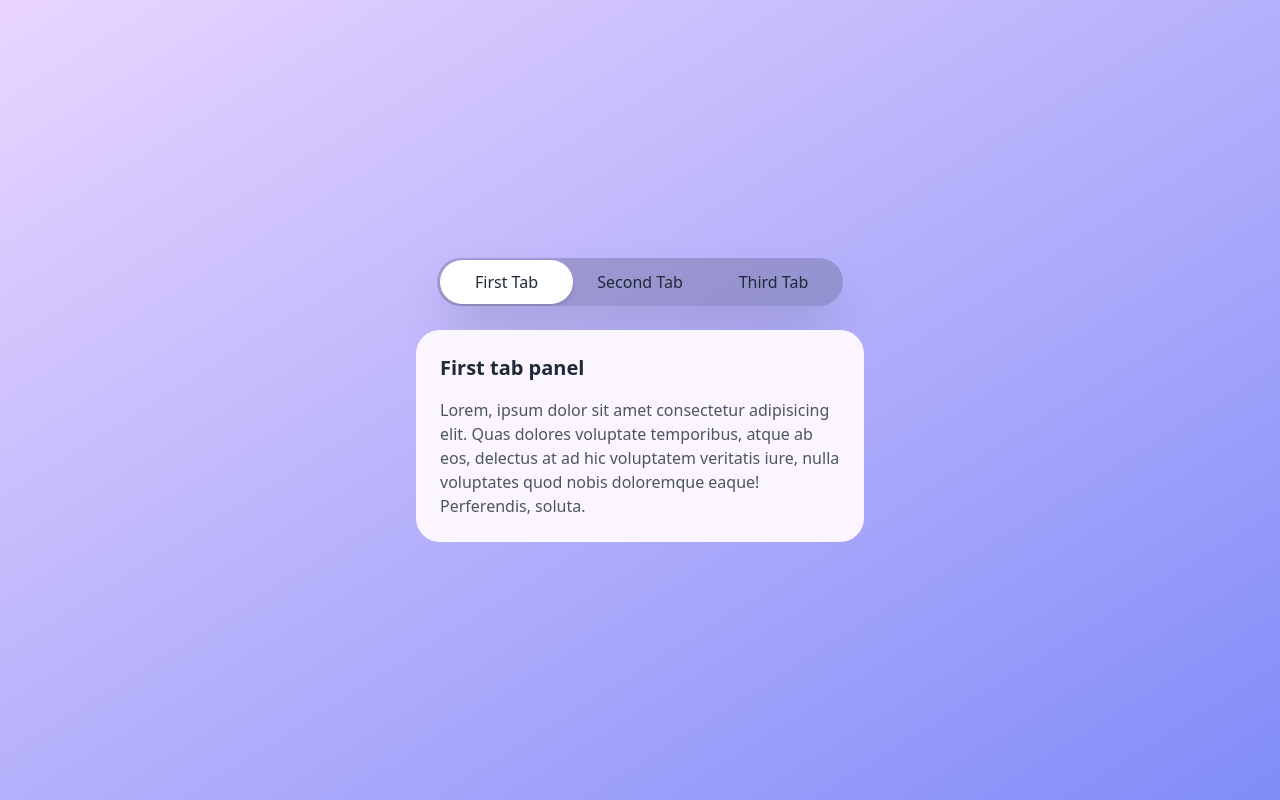
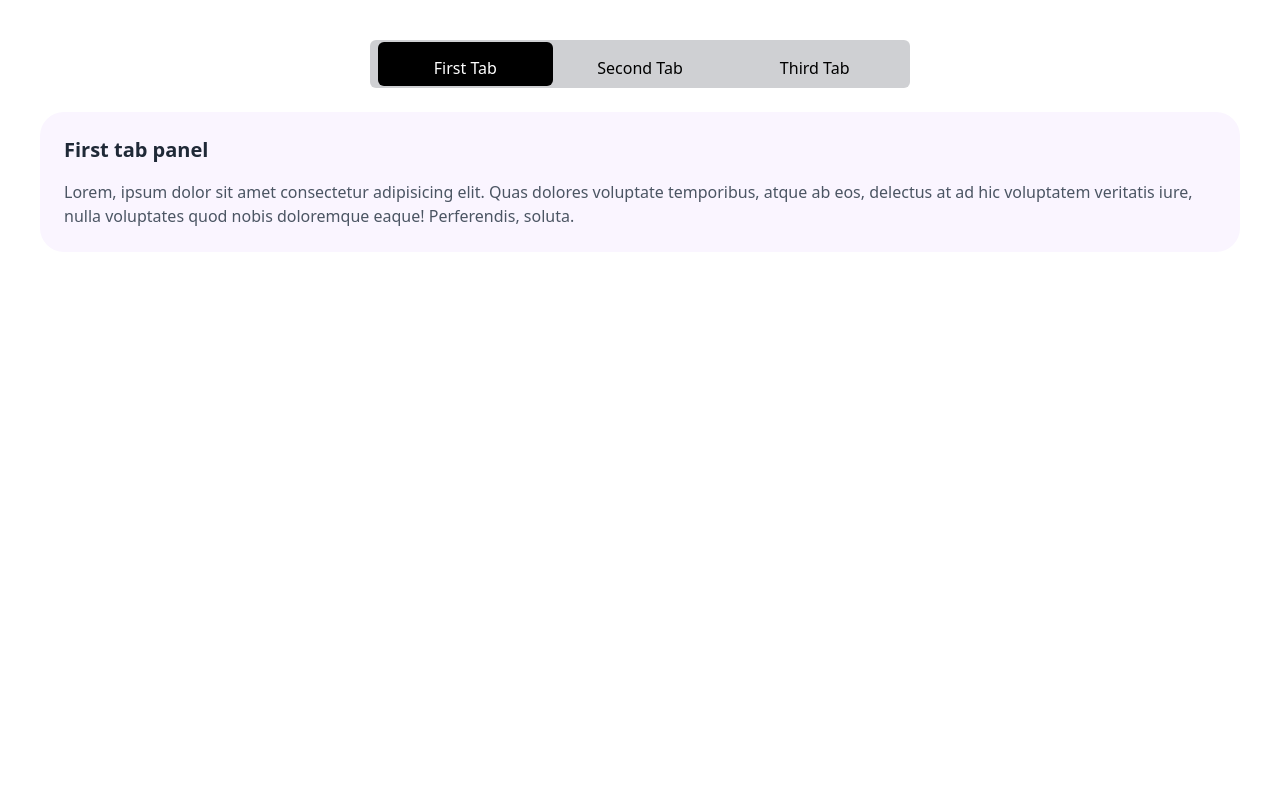
Before and after one commit to m6code/tabbed_view, a website built with Vite: page index.html in a window 1280 px wide. Both pictures are taken after a click on the tab "First Tab". Built offline with nearby package versions, Linux system fonts and the light colour scheme.

Commit message:
Dynamically style and resize active tabs

```diff
--- a/index.html
+++ b/index.html
@@ -3,21 +3,20 @@
   <head>
     <meta charset="UTF-8" />
     <link rel="icon" type="image/svg+xml" href="./javascript.svg" />
+    <link rel="stylesheet" href="style.css">
     <meta name="viewport" content="width=device-width, initial-scale=1.0" />
     <title>Playing with Tabs</title>
   </head>
-  <body
-    class="flex min-h-screen items-center bg-gradient-to-br from-purple-200 to-indigo-400"
-  >
-    <div class="mx-auto max-w-3xl px-8 sm:px-0">
-      <div class="sm:mx-auto sm:w-7/12">
+  <body class="p-10">
+    <div class="max-full mx-auto px-8 sm:px-0">
+      <div class="sm:mx-auto sm:w-full">
         <div
           role="tablist"
           aria-label="tabs"
-          class="shadow-900/20 relative mx-auto grid h-12 w-max grid-cols-3 items-center overflow-hidden rounded-full bg-gray-900/20 px-[3px] shadow-2xl transition"
+          class="shadow-900/20 relative mx-auto grid h-12 w-full max-w-[540px] grid-cols-3 items-center overflow-hidden rounded-md bg-gray-900/20 p-[8px] transition"
         >
           <div
-            class="indicator absolute bottom-0 left-0 top-0 my-auto h-11 rounded-full bg-white shadow-md"
+            class="indicator absolute bottom-0 left-0 top-0 my-auto h-11 rounded-md bg-[#000]"
           ></div>
           <button
             role="tab"
@@ -27,7 +26,7 @@
             tabindex="0"
             class="tab relative block h-10 rounded-full px-6"
           >
-            <span class="text-gray-800">First Tab</span>
+            <span class="text-white" id="panel-1-btn">First Tab</span>
           </button>
           <button
             role="tab"
@@ -37,7 +36,7 @@
             tabindex="-1"
             class="tab relative block h-10 rounded-full px-6"
           >
-            <span class="text-gray-800">Second Tab</span>
+            <span id="panel-2-btn">Second Tab</span>
           </button>
           <button
             role="tab"
@@ -47,7 +46,7 @@
             tabindex="-1"
             class="tab relative block h-10 rounded-full px-6"
           >
-            <span class="text-gray-800">Third Tab</span>
+            <span id="panel-3-btn">Third Tab</span>
           </button>
         </div>
         <div class="relative mt-6 rounded-3xl bg-purple-50">
--- a/main.js
+++ b/main.js
@@ -1,23 +1,29 @@
 import './tailwind.css'
-import { setupCounter } from './counter.js'
+
 
 let tabs = document.querySelectorAll('.tab')
 let indicator = document.querySelector('.indicator')
+let btn1 = document.getElementById('panel-1-btn')
+let btn2 = document.getElementById('panel-2-btn')
+let btn3 = document.getElementById('panel-3-btn')
 let panels = document.querySelectorAll('.tab-panel')
 
 drawIndicator(tabs[0]);
+window.onresize = drawIndicator(tabs[0])
 
 tabs.forEach(tab => {
   tab.addEventListener('click', () => {
     let tabTarget = tab.getAttribute('aria-controls')
 
     drawIndicator(tab);
+    window.onresize = () => drawIndicator(tab);
 
     panels.forEach(panel => {
       let panelId = panel.getAttribute('id')
       if (tabTarget === panelId) {
         panel.classList.remove('invisible', 'opacity-0')
         panel.classList.add('visible', 'opacity-100')
+        styleSelectedTab(panelId)
       } else {
         panel.classList.add('invisible', 'opacity-0')
       }
@@ -33,3 +39,21 @@ function drawIndicator(tabID) {
       tabID.parentElement.getBoundingClientRect().left +
       'px'
 }
+
+function styleSelectedTab(id) {
+  if (id.includes('1')) {
+      btn1.classList.add('text-white')
+      btn2.classList.remove('text-white')
+      btn3.classList.remove('text-white')
+  }
+  if (id.includes('2')) {
+      btn1.classList.remove('text-white')
+      btn2.classList.add('text-white')
+      btn3.classList.remove('text-white')
+  }
+  if (id.includes('3')) {
+    btn1.classList.remove('text-white')
+    btn2.classList.remove('text-white')
+    btn3.classList.add('text-white')
+}
+}
```
Also changed, not shown: style.css (+9 -0 lines), tailwind.css.
